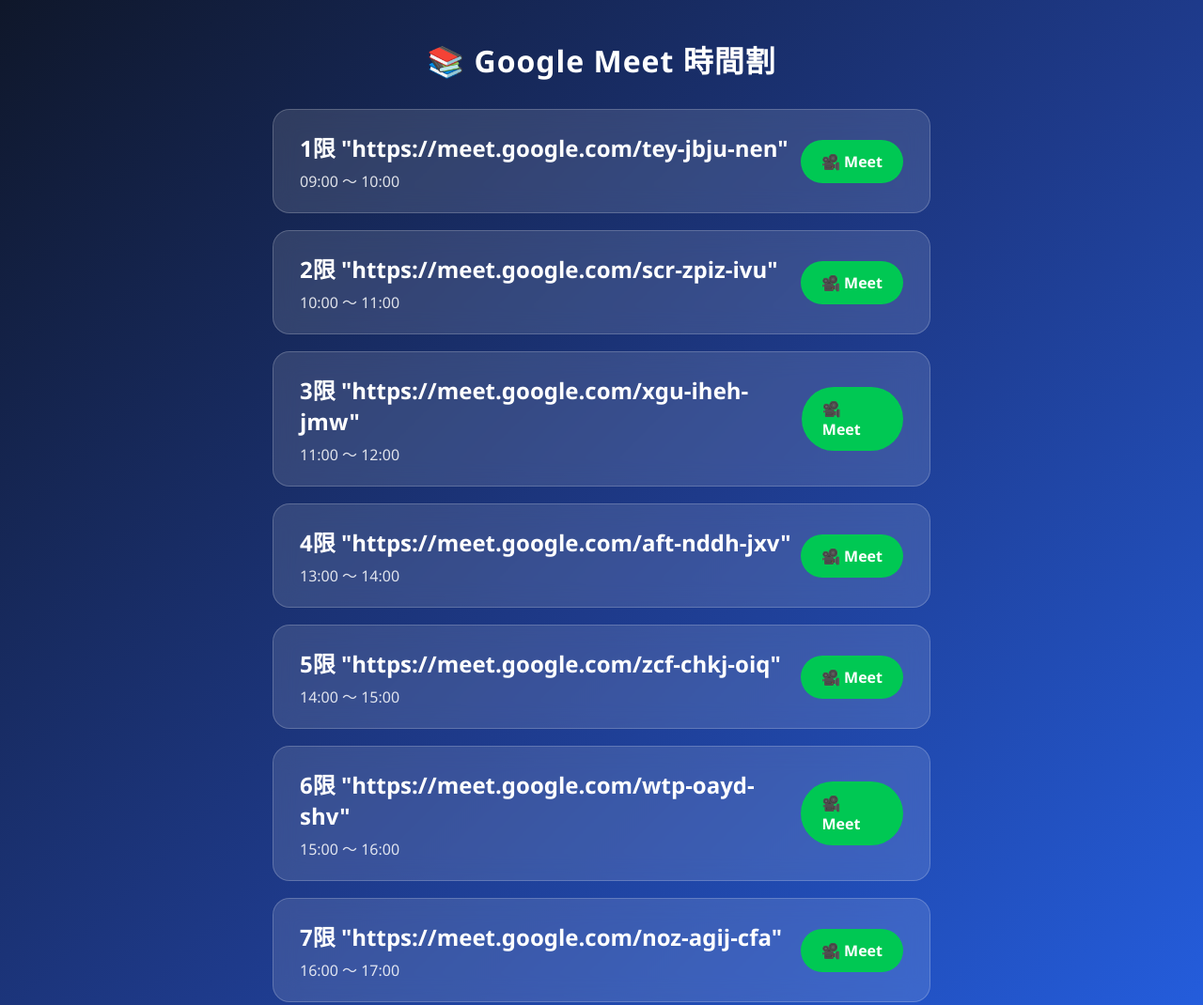
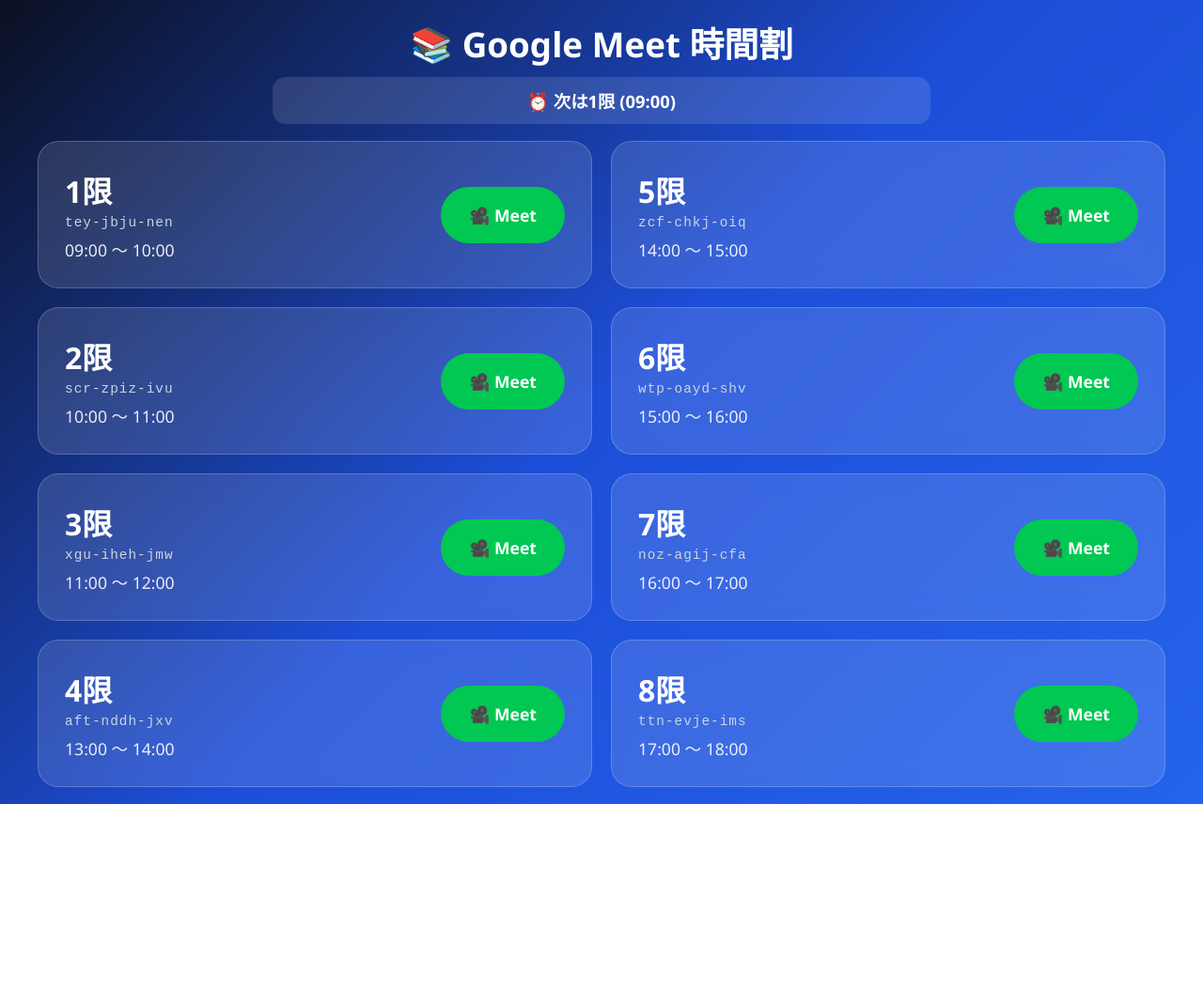
Before and after one commit to tanakanagisa3/tanakanagisa3.github.io, a plain HTML site: page index.html in a window 1280 px wide. Shown: the top 1070 px of the page at 94% size. After the commit the page ends 856 px from the top, so only its background shows below. Drawn offline with Linux system fonts and the light colour scheme.

Commit message:
Add files via upload

```diff
--- a/index.html
+++ b/index.html
@@ -3,191 +3,214 @@
 
 <head>
   <meta charset="UTF-8">
-    <meta name="viewport" content="width=device-width, initial-scale=1.0">
-    <title>Google Meet 時間割</title>
-
+  <meta name="viewport" content="width=device-width,initial-scale=1">
+  <title>📚 Google Meet 時間割</title>
   <style>
     * {
+      box-sizing: border-box;
       margin: 0;
       padding: 0;
-            box-sizing: border-box;
-            font-family: "Segoe UI", "Yu Gothic UI", sans-serif;
+      font-family: Segoe UI, Yu Gothic UI, sans-serif
     }
 
     body {
       min-height: 100vh;
-            display: flex;
-            justify-content: center;
-            align-items: center;
-            padding: 40px;
-            background: linear-gradient(135deg, #0f172a, #1e3a8a, #2563eb);
+      background: linear-gradient(135deg, #0b1022, #1d4ed8, #2563eb);
+      padding: 18px;
+      color: #fff
     }
 
     .container {
-            width: 100%;
-            max-width: 700px;
+      max-width: 1200px;
+      margin: auto
     }
 
     h1 {
-            color: white;
       text-align: center;
-            margin-bottom: 30px;
-            font-size: 2rem;
-            letter-spacing: 1px;
+      font-size: 2.3rem;
+      margin-bottom: 10px
+    }
+
+    #status {
+      text-align: center;
+      font-size: 1.15rem;
+      font-weight: bold;
+      padding: 12px;
+      border-radius: 14px;
+      margin: 0 auto 18px;
+      max-width: 700px;
+      background: rgba(255, 255, 255, .12)
     }
 
     .schedule {
       display: grid;
-            gap: 18px;
+      grid-template-columns: repeat(2, 1fr);
+      gap: 20px
     }
 
     .card {
       display: flex;
       justify-content: space-between;
       align-items: center;
-
+      padding: 28px;
+      border-radius: 22px;
       text-decoration: none;
-            color: white;
-
-            padding: 22px 28px;
-
-            border-radius: 18px;
-
+      color: #fff;
       background: rgba(255, 255, 255, .12);
+      border: 1px solid rgba(255, 255, 255, .2);
       backdrop-filter: blur(12px);
-
-            border: 1px solid rgba(255, 255, 255, .2);
-
-            transition: .25s ease;
+      transition: .25s
     }
 
     .card:hover {
-            transform: translateY(-4px) scale(1.02);
-            background: rgba(255, 255, 255, .2);
-            box-shadow: 0 15px 35px rgba(0, 0, 0, .35);
-        }
-
-        .info {
-            display: flex;
-            flex-direction: column;
-            gap: 6px;
+      transform: scale(1.03)
     }
 
     .period {
-            font-size: 1.5rem;
-            font-weight: bold;
+      font-size: 2rem;
+      font-weight: 700
     }
 
     .time {
-            opacity: .85;
+      margin-top: 8px;
+      font-size: 1.1rem;
+      opacity: .9
     }
 
     .join {
+      padding: 18px 30px;
       background: #00c853;
-            color: white;
-            padding: 12px 22px;
       border-radius: 999px;
       font-weight: bold;
-            transition: .2s;
+      font-size: 1.1rem
     }
 
-        .card:hover .join {
-            background: #00e676;
+    .active {
+      background: rgba(0, 200, 83, .3) !important;
+      border: 2px solid #00ff84;
+      box-shadow: 0 0 25px #00ff84
     }
 
-        @media(max-width:600px) {
+    .soon {
+      animation: blink 1s infinite;
+      background: rgba(255, 193, 7, .25) !important;
+      border: 2px solid #ffd54f
+    }
 
-            body {
-                padding: 20px;
+    .ending {
+      background: rgba(255, 0, 0, .25) !important;
+      border: 2px solid #ff6b6b
+    }
+
+    .url {
+      font-size: .9rem;
+      color: #cbd5e1;
+      margin: 4px 0 8px;
+      font-family: monospace;
+      letter-spacing: 1px;
+    }
+
+    @keyframes blink {
+      50% {
+        transform: scale(1.02);
+        opacity: .7
+      }
+    }
+
+    @media(max-width:800px) {
+      .schedule {
+        grid-template-columns: 1fr
       }
 
       .card {
         flex-direction: column;
         gap: 18px;
-                text-align: center;
+        text-align: center
       }
-
     }
   </style>
-
 </head>
 
 <body>
+  <div class="container">
+    <h1>📚 Google Meet 時間割</h1>
+    <div id="status">読込中...</div>
+    <div class="schedule" id="schedule"></div>
+  </div>
+  <script>
+    const lessons = [
+      ["1限", "09:00", "10:00", "https://meet.google.com/tey-jbju-nen"],
+      ["5限", "14:00", "15:00", "https://meet.google.com/zcf-chkj-oiq"],
+      ["2限", "10:00", "11:00", "https://meet.google.com/scr-zpiz-ivu"],
+      ["6限", "15:00", "16:00", "https://meet.google.com/wtp-oayd-shv"],
+      ["3限", "11:00", "12:00", "https://meet.google.com/xgu-iheh-jmw"],
+      ["7限", "16:00", "17:00", "https://meet.google.com/noz-agij-cfa"],
+      ["4限", "13:00", "14:00", "https://meet.google.com/aft-nddh-jxv"],
+      ["8限", "17:00", "18:00", "https://meet.google.com/ttn-evje-ims"]
+    ];
+    const sc = document.getElementById("schedule");
+    lessons.forEach(l => {
 
-    <div class="container">
+      const meetCode = l[3].replace("https://meet.google.com/", "");
 
-        <h1>📚 Google Meet 時間割</h1>
-
-        <div class="schedule">
-
-            <a class="card" href="https://meet.google.com/tey-jbju-nen" target="_blank" rel="noopener noreferrer">
-                <div class="info">
-                    <div class="period">1限 "https://meet.google.com/tey-jbju-nen"</div>
-                    <div class="time">09:00 ～ 10:00</div>
+      sc.innerHTML += `
+    <a class="card" href="${l[3]}" target="_blank" rel="noopener noreferrer">
+        <div>
+            <div class="period">${l[0]}</div>
+            <div class="url">${meetCode}</div>
+            <div class="time">${l[1]} ～ ${l[2]}</div>
         </div>
         <div class="join">🎥 Meet</div>
-            </a>
+    </a>`;
+    });
+    const cards = [...document.querySelectorAll(".card")];
 
-            <a class="card" href="https://meet.google.com/scr-zpiz-ivu" target="_blank" rel="noopener noreferrer">
-                <div class="info">
-                    <div class="period">2限 "https://meet.google.com/scr-zpiz-ivu"</div>
-                    <div class="time">10:00 ～ 11:00</div>
-                </div>
-                <div class="join">🎥 Meet</div>
-            </a>
+    function m(t) {
+      let [a, b] = t.split(":").map(Number);
+      return a * 60 + b
+    }
+    const status = document.getElementById("status");
 
-            <a class="card" href="https://meet.google.com/xgu-iheh-jmw" target="_blank" rel="noopener noreferrer">
-                <div class="info">
-                    <div class="period">3限 "https://meet.google.com/xgu-iheh-jmw"</div>
-                    <div class="time">11:00 ～ 12:00</div>
-                </div>
-                <div class="join">🎥 Meet</div>
-            </a>
-
-            <a class="card" href="https://meet.google.com/aft-nddh-jxv" target="_blank" rel="noopener noreferrer">
-                <div class="info">
-                    <div class="period">4限 "https://meet.google.com/aft-nddh-jxv"</div>
-                    <div class="time">13:00 ～ 14:00</div>
-                </div>
-                <div class="join">🎥 Meet</div>
-            </a>
-
-            <a class="card" href="https://meet.google.com/zcf-chkj-oiq" target="_blank" rel="noopener noreferrer">
-                <div class="info">
-                    <div class="period">5限 "https://meet.google.com/zcf-chkj-oiq"</div>
-                    <div class="time">14:00 ～ 15:00</div>
-                </div>
-                <div class="join">🎥 Meet</div>
-            </a>
-
-            <a class="card" href="https://meet.google.com/wtp-oayd-shv" target="_blank" rel="noopener noreferrer">
-                <div class="info">
-                    <div class="period">6限 "https://meet.google.com/wtp-oayd-shv"</div>
-                    <div class="time">15:00 ～ 16:00</div>
-                </div>
-                <div class="join">🎥 Meet</div>
-            </a>
-
-            <a class="card" href="https://meet.google.com/noz-agij-cfa" target="_blank" rel="noopener noreferrer">
-                <div class="info">
-                    <div class="period">7限 "https://meet.google.com/noz-agij-cfa"</div>
-                    <div class="time">16:00 ～ 17:00</div>
-                </div>
-                <div class="join">🎥 Meet</div>
-            </a>
-
-            <a class="card" href="https://meet.google.com/ttn-evje-ims" target="_blank" rel="noopener noreferrer">
-                <div class="info">
-                    <div class="period">17:00 "https://meet.google.com/ttn-evje-ims"</div>
-                    <div class="time">17:00 ～ 18:00</div>
-                </div>
-                <div class="join">🎥 Meet</div>
-            </a>
-
-        </div>
-
-    </div>
-
+    function tick() {
+      let n = new Date(),
+        now = n.getHours() * 60 + n.getMinutes();
+      cards.forEach(c => c.className = "card");
+      let active = false,
+        next = null;
+      lessons.forEach((l, i) => {
+        let s = m(l[1]),
+          e = m(l[2]);
+        if (now >= s && now < e) {
+          active = true;
+          document.title = "🟢 " + l[0] + " 授業中";
+          cards[i].classList.add(now >= e - 5 ? "ending" : "active");
+          status.textContent = now >= e - 5 ? `🔴 ${l[0]} あと${e-now}分で終了` : `🟢 ${l[0]} 授業中`;
+          cards[i].scrollIntoView({
+            behavior: "smooth",
+            block: "center"
+          });
+        } else if (now >= s - 5 && now < s) {
+          cards[i].classList.add("soon");
+          status.textContent = `🟡 ${l[0]} あと${s-now}分で開始`;
+          document.title = "🟡 " + l[0] + " まもなく開始";
+          next = true;
+        } else if (now < s && !next) {
+          next = l;
+        }
+      });
+      if (!active && !document.querySelector(".soon")) {
+        if (next && Array.isArray(next)) {
+          status.textContent = `⏰ 次は${next[0]} (${next[1]})`;
+          document.title = "📚 Google Meet 時間割";
+        } else {
+          status.textContent = "🌙 本日の授業は終了しました";
+          document.title = "🌙 授業終了";
+        }
+      }
+    }
+    tick();
+    setInterval(tick, 30000);
+  </script>
 </body>
 
 </html>
```
Lines whose indentation alone changed are shown as unchanged.
